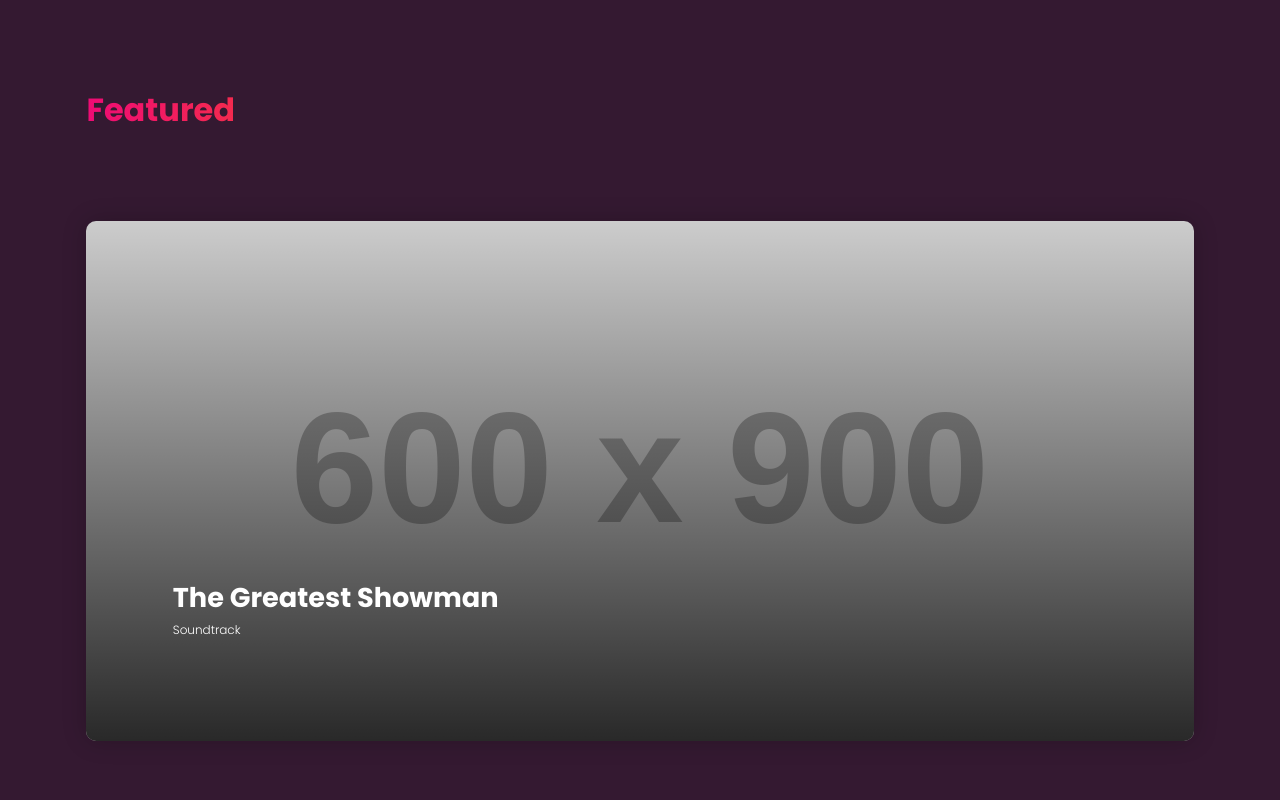
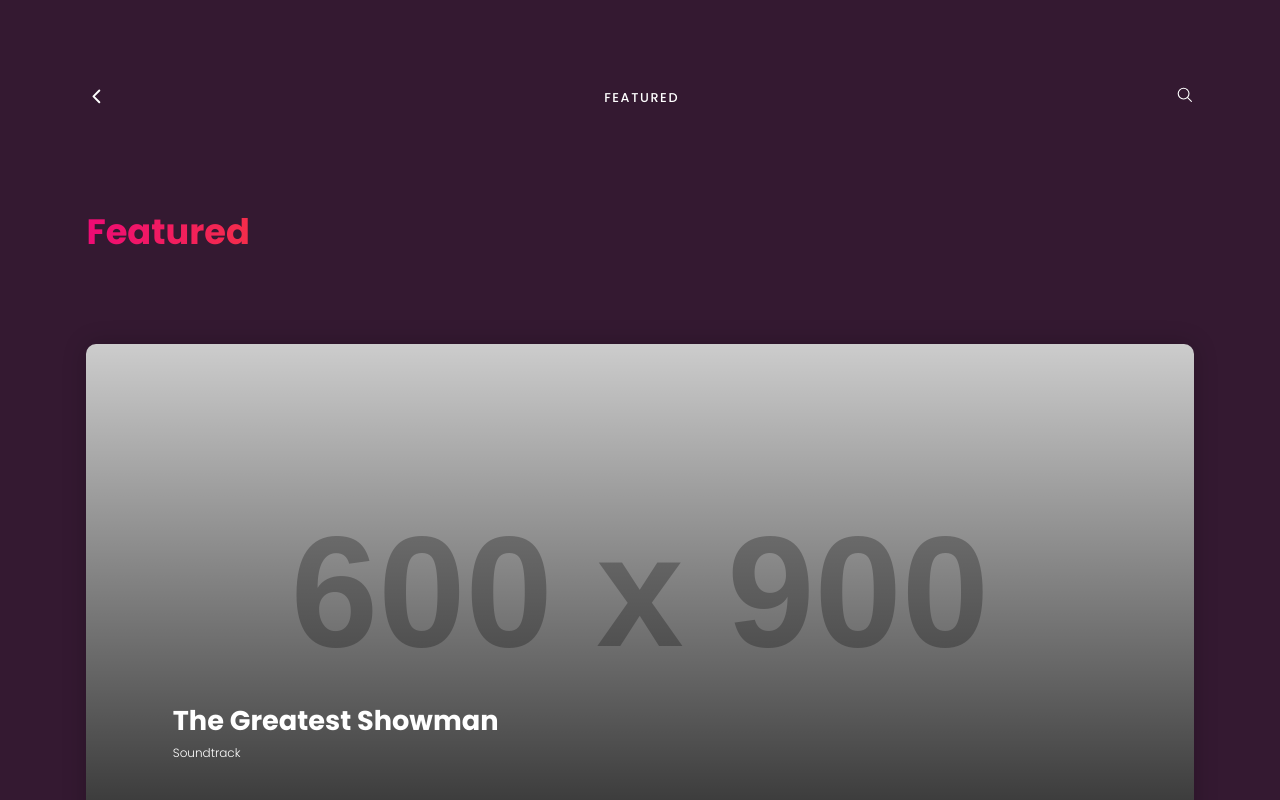
Before and after one commit to elisabethasbaek/iplayermusic, a React (Create React App) app: page / in a window 1280 px wide. Shown: the top 800 px of the page. Built offline with nearby package versions, Linux system fonts and the light colour scheme.

Commit message:
add tadaaa

```diff
--- a/src/App.js
+++ b/src/App.js
@@ -4,9 +4,11 @@ import Featured from "./pages/Featured";
 
 function App() {
   return (
-    <Router>
-      <Featured path="/" />
-    </Router>
+    <>
+      <Router>
+        <Featured path="/" />
+      </Router>
+    </>
   );
 }
 
--- /dev/null
+++ b/src/components/BreadcrumbNavigation.js
@@ -0,0 +1,11 @@
+import "../components/style/BreadcrumbNavigation.css";
+
+export default function BreadcrumbNavigation(props){
+    return(
+        <section className="breadcrumbNavigation">
+            <ion-icon name="chevron-back-outline" className="breadcrumbNavigation__chevron"></ion-icon>
+            <h1 className="breadcrumbNavigation__location">{props.children}</h1>
+            <ion-icon name="search-outline" className="breadcrumbNavigation__search"></ion-icon>
+        </section>
+    )
+};
--- /dev/null
+++ b/src/components/style/BreadcrumbNavigation.css
@@ -0,0 +1,26 @@
+.breadcrumbNavigation{
+    display: flex;
+    justify-content: space-between;
+    height: 2rem;
+    font-family: var(--fontFamily);
+    background-color: var(--secondaryColor);
+    text-transform: uppercase;
+    color: #FFF;
+    padding-top: 6.75vw;
+}
+
+.breadcrumbNavigation__location{
+    margin: 0;
+    font-size: 0.8rem;
+    font-weight: 500;
+    letter-spacing: 0.1rem;
+    line-height: 1.5rem;
+}
+
+.breadcrumbNavigation ion-icon:nth-of-type(1){
+    font-size: 1.3rem;
+}
+
+.breadcrumbNavigation ion-icon:nth-of-type(2){
+    font-size: 1.1rem;
+}
--- a/src/components/style/Heading.css
+++ b/src/components/style/Heading.css
@@ -5,4 +5,5 @@
     -webkit-text-fill-color: transparent;
     margin: 0;
     padding: 6.75vw 0 0 0;
+    font-size: 2.2rem;
 }
--- a/src/pages/Featured.js
+++ b/src/pages/Featured.js
@@ -2,10 +2,12 @@ import "../Variables.css";
 import FeaturedCard from "../components/FeaturedCard";
 import Heading from "../components/Heading";
 import "../components/style/Main.css";
+import BreadcrumbNavigation from "../components/BreadcrumbNavigation";
 
 export default function Featured(){
     return(
         <main className="main">
+            <BreadcrumbNavigation>Featured</BreadcrumbNavigation>
             <Heading>Featured</Heading>
             <FeaturedCard />
             <FeaturedCard />
```
